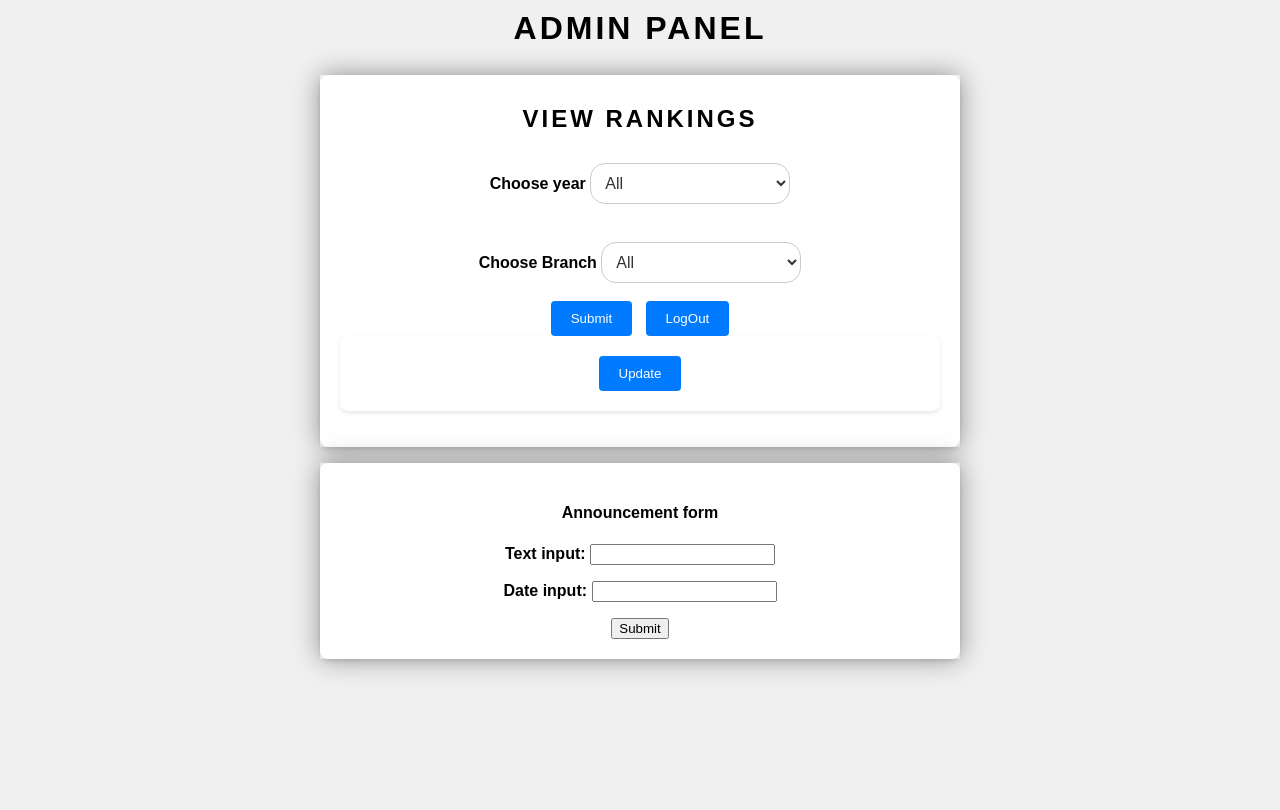
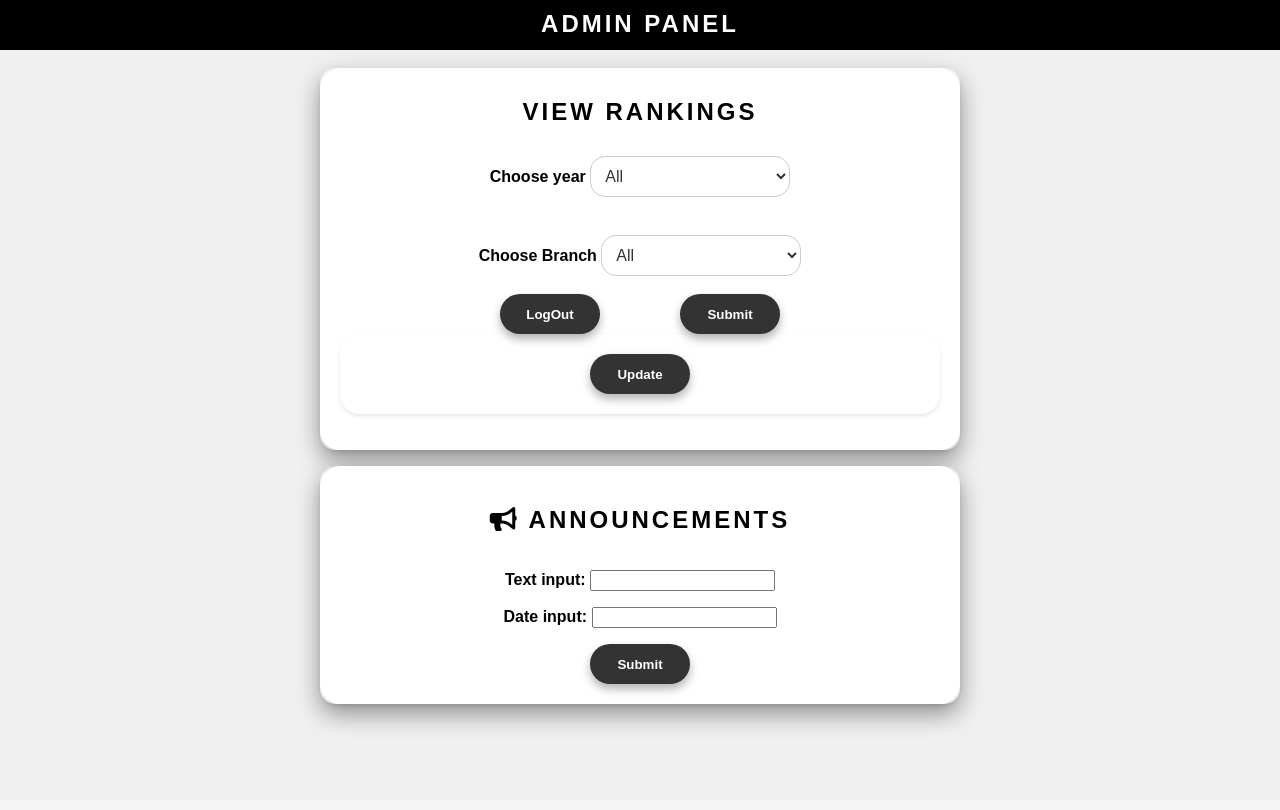
Before and after one commit to SSSM22/test, a Django app: page /admin_panel in a window 1280 px wide. After the commit the page ends 731 px from the top, so only its background shows below. Run offline with Django 4.2, Linux system fonts and the light colour scheme; the visitor is signed in with stand-in values (Sample User, id 1).

Commit message:
css updates

```diff
--- a/static/css/admin_panel1.css
+++ b/static/css/admin_panel1.css
@@ -10,7 +10,7 @@ body {
 
 form {
   background-color: #fff;
-  border-radius: 8px;
+  border-radius: 20px;
   box-shadow: 0 2px 4px rgba(0, 0, 0, 0.1);
   padding: 20px;
   text-align: center;
@@ -99,13 +99,54 @@ button {
   justify-content: center;
   width: 50%;
   margin: 0 auto;
-  box-shadow: 0 0px 25px rgba(0,0,0,0.4);
+  box-shadow: 0 10px 25px rgba(0,0,0,0.4);
+  border-radius: 15px;
+
 }
+
+
 
 .announcement-container{
   margin: 0 auto;
   text-align: center;
   justify-content: center;
   width: 50%;
-  box-shadow: 0 0px 25px rgba(0,0,0,0.4);
+  box-shadow: 0 10px 25px rgba(0,0,0,0.4);
+  border-radius: 15px;
 }
+
+.announcements-header{
+  padding: 10px;
+}
+
+.button{
+  color: #fff;
+  font-weight: bold;
+  background-color: #333;
+  box-shadow: 0px 5px 10px rgba( 0, 0, 0, 0.3 );
+  border: 2px;
+  border-radius: 20px;
+  width: 100px;
+  height: 40px;
+  cursor: pointer;
+
+}
+
+.button:hover{
+  background: #fff;
+  color: #000;
+  transition: ease-in-out;
+  box-shadow: 0px 5px 10px rgba( 0, 0, 0, 0.5 );
+}
+
+.navbar{
+  background-color: #000;
+  color: #fff;
+  height: 50px;
+  display: grid
+}
+
+.navbar h1{
+  margin: 0px;
+  padding-top: 10px;
+}
--- a/static/css/hod_panel.css
+++ b/static/css/hod_panel.css
@@ -2,6 +2,7 @@ body {
   background-color: #ececec;
   font-family: Arial, sans-serif;
   margin: 0;
+
 }
 
 .container{
--- a/static/css/report.css
+++ b/static/css/report.css
@@ -5,7 +5,6 @@ body {
     display: block;
     justify-content: center;
     align-items: center;
-    height: 90vh;
   }
 
   h1{
@@ -19,13 +18,14 @@ body {
     color: #fff;
     font-weight: bold;
     background-color: #333;
-    box-shadow: 0px 5px 10px rgba( 0, 0, 0, 0.3 );
+    box-shadow: 0px 5px 10px rgba( 0, 0, 0, 0.1 );
     border: 2px;
     border-radius: 20px;
     width: 100px;
     cursor: pointer;
 
   }
+
 
 /*Navigation Bar*/
 
@@ -76,6 +76,7 @@ body {
   .navigation-items li {
     display: inline-block;
     margin-left: 10px; /* Adjust spacing between links */
+    text-transform: uppercase;
   }
 
   .navigation-items li:first-child {
--- a/static/css/student_panel.css
+++ b/static/css/student_panel.css
@@ -11,7 +11,7 @@ h1,h2 {
   text-decoration: #fff!important;
     text-transform: uppercase;
     letter-spacing: 3px;
-} */
+}
 ul {
   list-style: none;
   padding: 0;
--- a/templates/admin_panel1.html
+++ b/templates/admin_panel1.html
@@ -4,18 +4,20 @@
 <head>
   <title>Admin</title>
   <link href="{% static 'css/admin_panel1.css' %}" rel="stylesheet" />
+  <link rel="stylesheet" href="https://cdnjs.cloudflare.com/ajax/libs/font-awesome/5.15.4/css/all.min.css"><!--For icons-->
+
 </head>
 
 <body>
 
-
+<nav class="navbar">
   <h1>Admin Panel</h1>
-
+</nav>
 
 <br>
 
   <div class="view-container">
-  <form action="/overview" method="post">
+  <form class="form-box" action="/overview" method="post">
     <div class="split">
 
       <form action="/overview" method="post">
@@ -49,16 +51,18 @@
           </select>
         </div>
         <br />
-        <input type="submit" class="submit" />
-        &nbsp;
-        <button class="submit" onclick="window.location.href='/logout'" type="button">
+        <button class="submit button" onclick="window.location.href='/logout'" type="button">
           LogOut
         </button>
+        &nbsp;&nbsp;&nbsp;&nbsp;&nbsp;&nbsp;&nbsp;&nbsp;&nbsp;&nbsp;&nbsp;&nbsp;&nbsp;&nbsp;&nbsp;&nbsp;
+        <input type="submit" class="submit button" />
+
+
         <!-- <button onclick="window.location.href='/overview'"type="button" class="submit">Submit</button> -->
       </form>
       <form action="/update" method="post">
         {%csrf_token%}
-        <input type="submit" class="submit" value="Update" />
+        <input type="submit" class="submit button" value="Update" />
       </form>
     </div>
   </form>
@@ -67,9 +71,9 @@
 
 <div class="announcement-container">
   <form action="" method="POST">
-    <h4>Announcement form</h4>
+    <div class="announcements-header"><h2><i class="fa fa-bullhorn" aria-hidden="true"></i> Announcements</h2></div>
     {% csrf_token %} {{form.as_p}}
-    <input type="submit" value="Submit" />
+    <input class="button" type="submit" value="Submit" />
   </form>
 </div>
 
```
Also changed, not shown: static/css/overview.css (+5 -10 lines), templates/hod_panel.html (+24 -6 lines), templates/index.html (+23 -2 lines), templates/login.html (+6 -3 lines), templates/over_view.html (+6 -7 lines), templates/report.html (+9 -1 lines).
